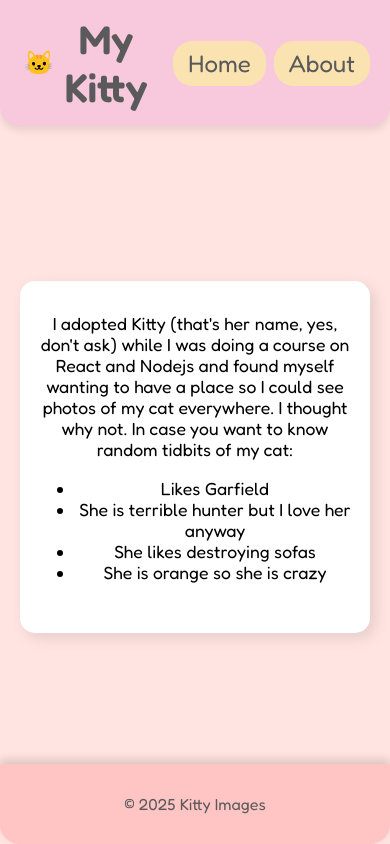
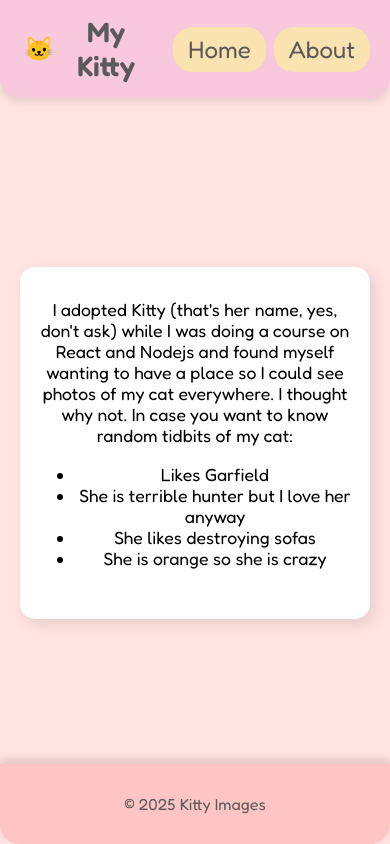
Before and after one commit to KarenSaraiMoralesMontiel/first-react, a React (Vite) app: page /about in a window 390 px wide. Built offline with nearby package versions, Linux system fonts and the light colour scheme; no server answers.

Commit message:
Fixing media screen css

```diff
--- a/src/index.css
+++ b/src/index.css
@@ -7,10 +7,10 @@
 }
 
 @media (max-width: 600px) {
-  .nav
-   {
-    font-size: .8em;
+  .nav {
+    font-size: 0.8em;
   }
+
   .container {
     flex-direction: column; /* Stack elements vertically */
     height: auto; /* Allow container to adjust height */
@@ -26,27 +26,36 @@
   p {
     font-size: 1.1em; /* Adjust text size for mobile */
   }
+
   button {
-    padding-bottom: .8em;
+    padding-bottom: 0.8em;
   }
 
+  /* Ensure logo is properly aligned */
   .logo {
     display: flex;
     align-items: center;
   }
 
+  /* Resize the logo image */
   .logo-img {
     width: 0.7em;
     height: auto; /* Keep aspect ratio */
   }
 
-  .nav-links a,
-  .nav-links Link,
-  .logo-text
-   button {
-    font-size: 0.7em
+  /* Reduce only the text size for My Kitty */
+  .logo-text {
+    font-size: 0.7em !important; /* Force the change */
   }
 
+  /* Adjust navbar links and buttons */
+  .nav-links a,
+  .nav-links button,
+  .logo-text {
+    font-size: 0.7em;
+  }
+
+  /* Add spacing to the left section */
   .navbar-left {
     margin-left: 5px; /* Less space on smaller screens */
   }
```
Lines whose indentation alone changed are shown as unchanged.
